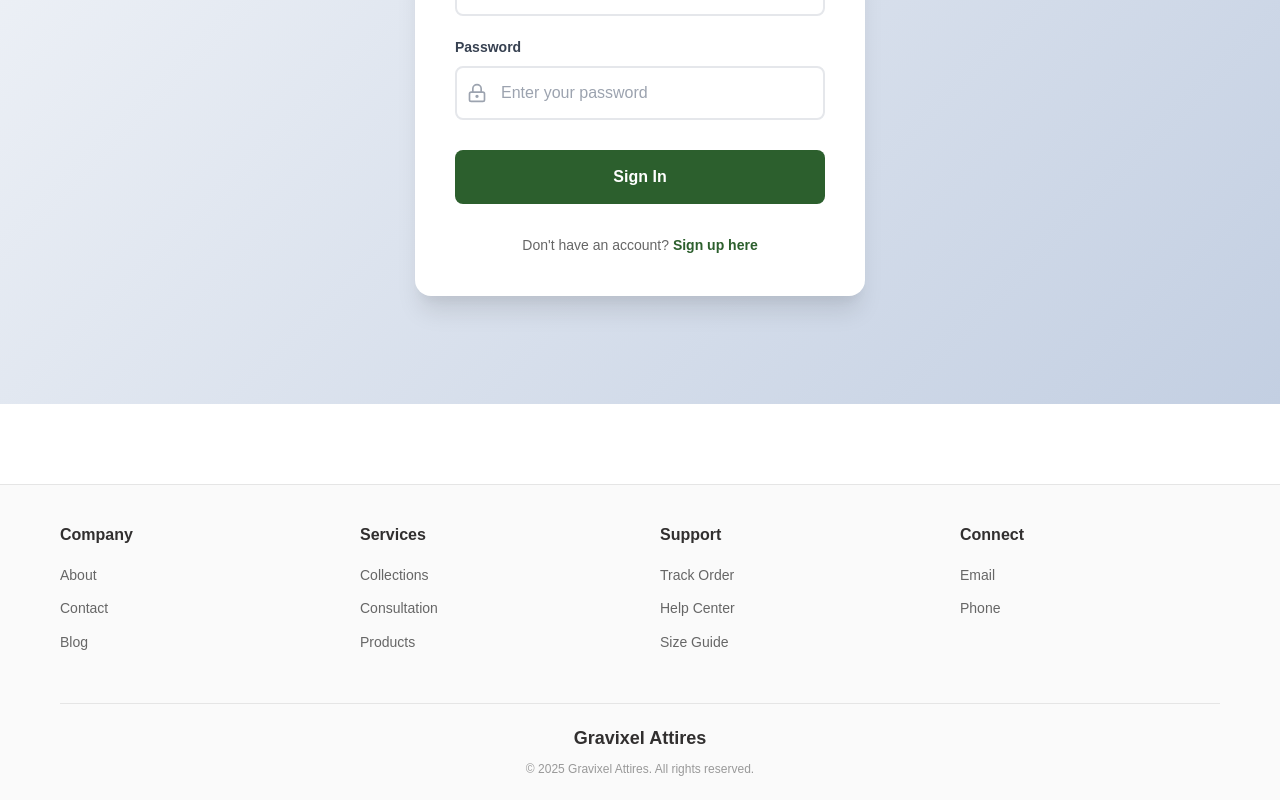
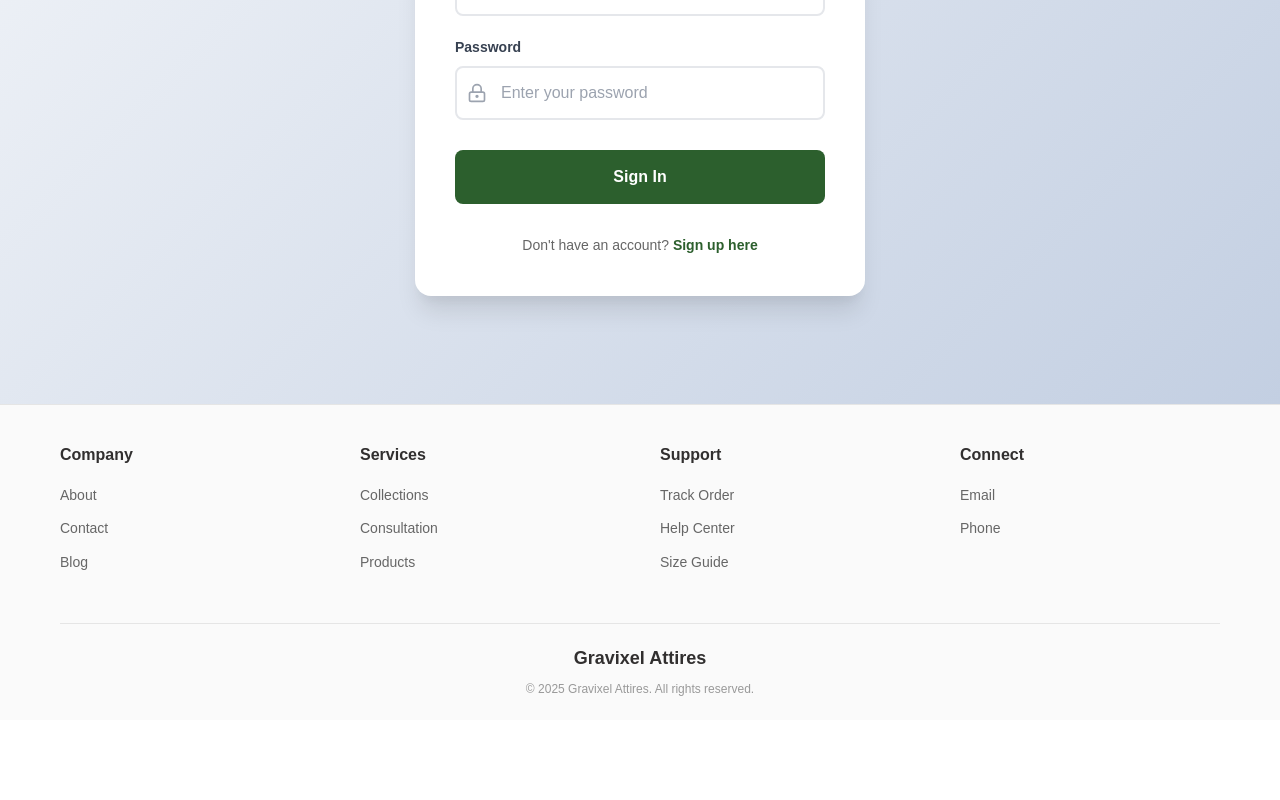
Before and after one commit to Newtonouma/Gravixel_Attires_Frontend, a Next.js app: page /auth/login in a window 1280 px wide. Shown: the part 477-1277 px from the top of the page. After the commit the page ends 1197 px from the top, so only its background shows below. Built offline with nearby package versions, Linux system fonts and the light colour scheme; no server answers.

Commit message:
style: remove footer margin-top for better page flow
- Set footer margin-top to 0 to eliminate gap between content and footer
- Creates more seamless transition from page content to footer

```diff
--- a/src/components/Footer/Footer.css
+++ b/src/components/Footer/Footer.css
@@ -1,7 +1,7 @@
 .footer {
   background-color: #fafafa;
   border-top: 1px solid #e5e5e5;
-  margin-top: 80px;
+  margin-top: 0;
 }
 
 .footer-container {
```
